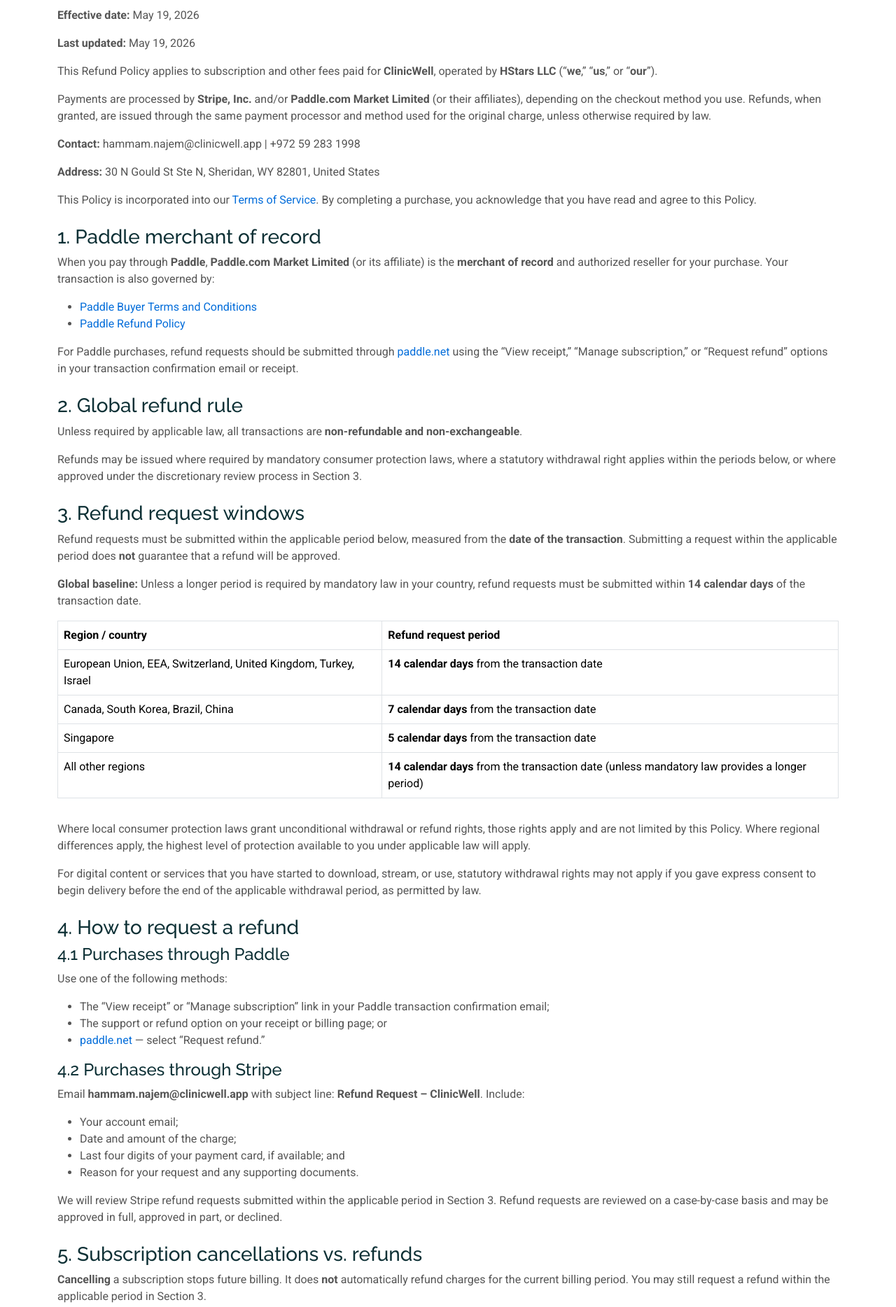
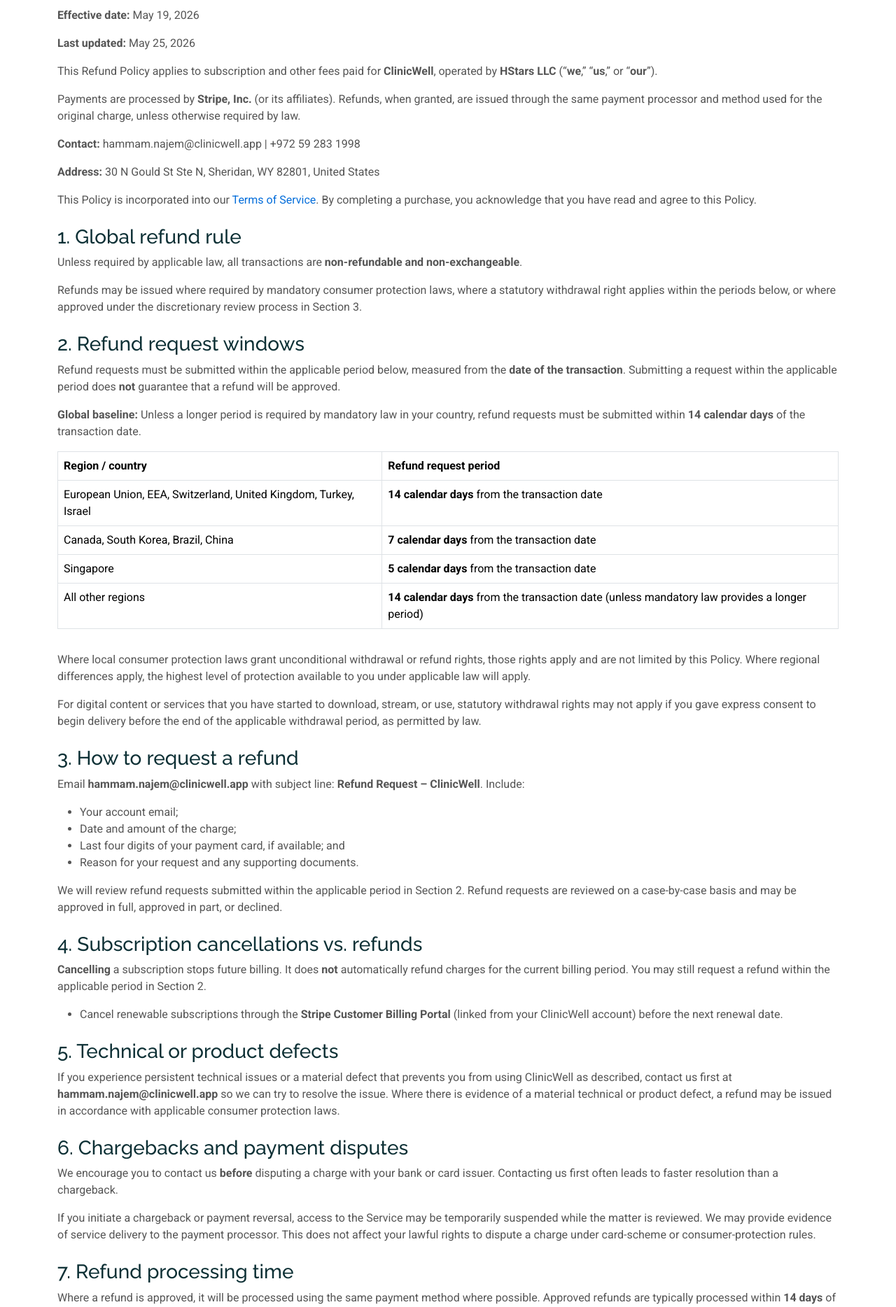
Before and after one commit to HammamN1998/HStars-LLC-website, a website: page pages/refund-policy.html in a window 1280 px wide. Shown: the part 500-2368 px from the top of the page at 70% size. Drawn offline with Linux system fonts and the light colour scheme.

Commit message:
Delete paddle related policies

```diff
--- a/pages/refund-policy.html
+++ b/pages/refund-policy.html
@@ -64,23 +64,16 @@
     <section id="policy-content" class="starter-section section">
       <div class="container" data-aos="fade-up">
         <p><strong>Effective date:</strong> May 19, 2026</p>
-        <p><strong>Last updated:</strong> May 19, 2026</p>
+        <p><strong>Last updated:</strong> May 25, 2026</p>
         <p>This Refund Policy applies to subscription and other fees paid for <strong>ClinicWell</strong>, operated by <strong>HStars LLC</strong> (“<strong>we</strong>,” “<strong>us</strong>,” or “<strong>our</strong>”).</p>
-        <p>Payments are processed by <strong>Stripe, Inc.</strong> and/or <strong>Paddle.com Market Limited</strong> (or their affiliates), depending on the checkout method you use. Refunds, when granted, are issued through the same payment processor and method used for the original charge, unless otherwise required by law.</p>
+        <p>Payments are processed by <strong>Stripe, Inc.</strong> (or its affiliates). Refunds, when granted, are issued through the same payment processor and method used for the original charge, unless otherwise required by law.</p>
         <p><strong>Contact:</strong> hammam.najem@clinicwell.app | +972 59 283 1998</p>
         <p><strong>Address:</strong> 30 N Gould St Ste N, Sheridan, WY 82801, United States</p>
         <p>This Policy is incorporated into our <a href="terms-of-service.html">Terms of Service</a>. By completing a purchase, you acknowledge that you have read and agree to this Policy.</p>
-        <h3 class="mt-4">1. Paddle merchant of record</h3>
-        <p>When you pay through <strong>Paddle</strong>, <strong>Paddle.com Market Limited</strong> (or its affiliate) is the <strong>merchant of record</strong> and authorized reseller for your purchase. Your transaction is also governed by:</p>
-        <ul>
-        <li><a href="https://www.paddle.com/legal/buyer-terms" rel="noopener noreferrer" target="_blank">Paddle Buyer Terms and Conditions</a></li>
-        <li><a href="https://www.paddle.com/legal/refund-policy" rel="noopener noreferrer" target="_blank">Paddle Refund Policy</a></li>
-        </ul>
-        <p>For Paddle purchases, refund requests should be submitted through <a href="https://paddle.net/" rel="noopener noreferrer" target="_blank">paddle.net</a> using the “View receipt,” “Manage subscription,” or “Request refund” options in your transaction confirmation email or receipt.</p>
-        <h3 class="mt-4">2. Global refund rule</h3>
+        <h3 class="mt-4">1. Global refund rule</h3>
         <p>Unless required by applicable law, all transactions are <strong>non-refundable and non-exchangeable</strong>.</p>
         <p>Refunds may be issued where required by mandatory consumer protection laws, where a statutory withdrawal right applies within the periods below, or where approved under the discretionary review process in Section 3.</p>
-        <h3 class="mt-4">3. Refund request windows</h3>
+        <h3 class="mt-4">2. Refund request windows</h3>
         <p>Refund requests must be submitted within the applicable period below, measured from the <strong>date of the transaction</strong>. Submitting a request within the applicable period does <strong>not</strong> guarantee that a refund will be approved.</p>
         <p><strong>Global baseline:</strong> Unless a longer period is required by mandatory law in your country, refund requests must be submitted within <strong>14 calendar days</strong> of the transaction date.</p>
         <div class="table-responsive mb-3">
@@ -94,15 +87,7 @@
         </tbody></table></div>
         <p>Where local consumer protection laws grant unconditional withdrawal or refund rights, those rights apply and are not limited by this Policy. Where regional differences apply, the highest level of protection available to you under applicable law will apply.</p>
         <p>For digital content or services that you have started to download, stream, or use, statutory withdrawal rights may not apply if you gave express consent to begin delivery before the end of the applicable withdrawal period, as permitted by law.</p>
-        <h3 class="mt-4">4. How to request a refund</h3>
-        <h4>4.1 Purchases through Paddle</h4>
-        <p>Use one of the following methods:</p>
-        <ul>
-        <li>The “View receipt” or “Manage subscription” link in your Paddle transaction confirmation email;</li>
-        <li>The support or refund option on your receipt or billing page; or</li>
-        <li><a href="https://paddle.net/" rel="noopener noreferrer" target="_blank">paddle.net</a> — select “Request refund.”</li>
-        </ul>
-        <h4>4.2 Purchases through Stripe</h4>
+        <h3 class="mt-4">3. How to request a refund</h3>
         <p>Email <strong>hammam.najem@clinicwell.app</strong> with subject line: <strong>Refund Request – ClinicWell</strong>. Include:</p>
         <ul>
         <li>Your account email;</li>
@@ -110,24 +95,22 @@
         <li>Last four digits of your payment card, if available; and</li>
         <li>Reason for your request and any supporting documents.</li>
         </ul>
-        <p>We will review Stripe refund requests submitted within the applicable period in Section 3. Refund requests are reviewed on a case-by-case basis and may be approved in full, approved in part, or declined.</p>
-        <h3 class="mt-4">5. Subscription cancellations vs. refunds</h3>
-        <p><strong>Cancelling</strong> a subscription stops future billing. It does <strong>not</strong> automatically refund charges for the current billing period. You may still request a refund within the applicable period in Section 3.</p>
+        <p>We will review refund requests submitted within the applicable period in Section 2. Refund requests are reviewed on a case-by-case basis and may be approved in full, approved in part, or declined.</p>
+        <h3 class="mt-4">4. Subscription cancellations vs. refunds</h3>
+        <p><strong>Cancelling</strong> a subscription stops future billing. It does <strong>not</strong> automatically refund charges for the current billing period. You may still request a refund within the applicable period in Section 2.</p>
         <ul>
-        <li><strong>Stripe:</strong> Cancel renewable subscriptions through the <strong>Stripe Customer Billing Portal</strong> (linked from your ClinicWell account) before the next renewal date.</li>
-        <li><strong>Paddle:</strong> Cancel through the “Manage subscription” link in your Paddle receipt or at <a href="https://paddle.net/" rel="noopener noreferrer" target="_blank">paddle.net</a>. Cancellation takes effect at the end of your current billing period.</li>
+        <li>Cancel renewable subscriptions through the <strong>Stripe Customer Billing Portal</strong> (linked from your ClinicWell account) before the next renewal date.</li>
         </ul>
-        <h3 class="mt-4">6. Technical or product defects</h3>
-        <p>If you experience persistent technical issues or a material defect that prevents you from using ClinicWell as described, contact us first at <strong>hammam.najem@clinicwell.app</strong> so we can try to resolve the issue.</p>
-        <p>If the issue cannot be resolved and your purchase was processed by Paddle, you may contact Paddle support through <a href="https://paddle.net/" rel="noopener noreferrer" target="_blank">paddle.net</a> with details of the issue and any response you received from us. Where there is evidence of a material technical or product defect, a refund may be issued in accordance with applicable consumer protection laws.</p>
-        <h3 class="mt-4">7. Chargebacks and payment disputes</h3>
-        <p>We encourage you to contact us or Paddle <strong>before</strong> disputing a charge with your bank or card issuer. Contacting us first often leads to faster resolution than a chargeback.</p>
+        <h3 class="mt-4">5. Technical or product defects</h3>
+        <p>If you experience persistent technical issues or a material defect that prevents you from using ClinicWell as described, contact us first at <strong>hammam.najem@clinicwell.app</strong> so we can try to resolve the issue. Where there is evidence of a material technical or product defect, a refund may be issued in accordance with applicable consumer protection laws.</p>
+        <h3 class="mt-4">6. Chargebacks and payment disputes</h3>
+        <p>We encourage you to contact us <strong>before</strong> disputing a charge with your bank or card issuer. Contacting us first often leads to faster resolution than a chargeback.</p>
         <p>If you initiate a chargeback or payment reversal, access to the Service may be temporarily suspended while the matter is reviewed. We may provide evidence of service delivery to the payment processor. This does not affect your lawful rights to dispute a charge under card-scheme or consumer-protection rules.</p>
-        <h3 class="mt-4">8. Refund processing time</h3>
+        <h3 class="mt-4">7. Refund processing time</h3>
         <p>Where a refund is approved, it will be processed using the same payment method where possible. Approved refunds are typically processed within <strong>14 days</strong> of approval. Depending on your bank or card issuer, funds may take additional time to appear on your statement.</p>
-        <h3 class="mt-4">9. Mandatory consumer rights</h3>
-        <p>Nothing in this Policy limits or excludes rights that cannot be waived under mandatory consumer protection laws in your jurisdiction. If local law or Paddle’s policies provide you with greater protection, the highest level of applicable rights will apply.</p>
-        <h3 class="mt-4">10. Changes to this Policy and contact</h3>
+        <h3 class="mt-4">8. Mandatory consumer rights</h3>
+        <p>Nothing in this Policy limits or excludes rights that cannot be waived under mandatory consumer protection laws in your jurisdiction. If local law provides you with greater protection, the highest level of applicable rights will apply.</p>
+        <h3 class="mt-4">9. Changes to this Policy and contact</h3>
         <p>We may update this Refund Policy from time to time. The “Last updated” date at the top will change when we do. Material changes will be communicated where appropriate by email or notice in the Service.</p>
         <p>Continued purchases after an update constitute acceptance of the revised Policy.</p>
         <h3 class="mt-4">Contact</h3>
```
Also changed, not shown: pages/privacy-policy.html (+3 -4 lines), pages/service-clinicwell.html (+2 -2 lines), pages/terms-of-service.html (+6 -6 lines).
